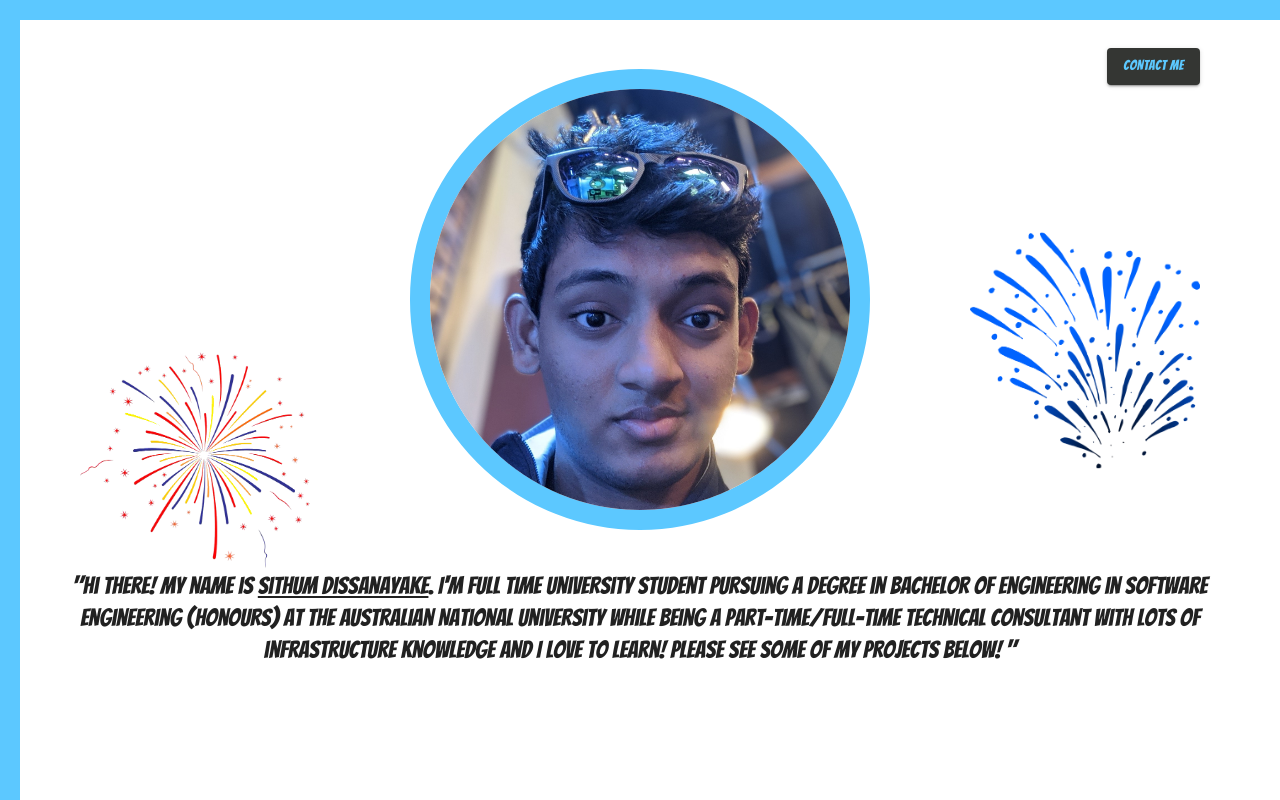
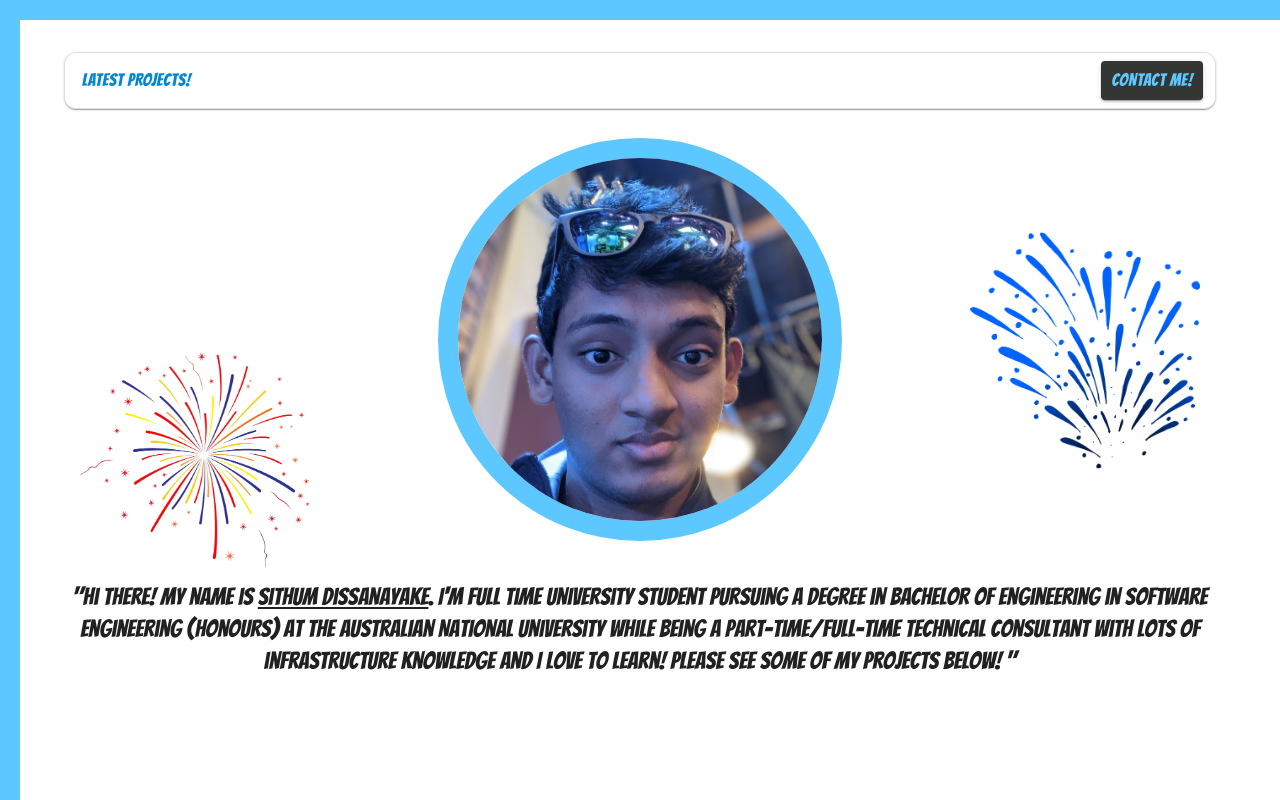
Before and after one commit to SithumDissanayake/mainWebsite, a React (Vite) app: page / in a window 1280 px wide. Shown: the top 800 px of the page. Built offline with nearby package versions, Linux system fonts and the light colour scheme.

Commit message:
[main] Fixing spacing, adding menubar

```diff
--- a/src/Blog.tsx
+++ b/src/Blog.tsx
@@ -5,6 +5,7 @@ import {createTheme, PaletteMode, ThemeProvider} from '@mui/material/styles';
 import MainContent from './components/MainContent';
 // import Latest from './components/Latest';
 import Footer from './components/Footer';
+import AppAppBar from "./components/AppAppBar.tsx";
 
 // import getBlogTheme from './theme/getBlogTheme';
 
@@ -73,6 +74,8 @@ export default function Blog() {
                     },
                 }}
             >
+                <AppAppBar />
+
                 <MainContent/>
                 {/*<Latest />*/}
             </Container>
--- a/src/components/AppAppBar.tsx
+++ b/src/components/AppAppBar.tsx
@@ -11,7 +11,6 @@ import MenuItem from '@mui/material/MenuItem';
 import Drawer from '@mui/material/Drawer';
 import MenuIcon from '@mui/icons-material/Menu';
 import CloseRoundedIcon from '@mui/icons-material/CloseRounded';
-import Sitemark from './SitemarkIcon.tsx';
 
 const StyledToolbar = styled(Toolbar)(({theme}) => ({
     display: 'flex',
@@ -34,33 +33,36 @@ export default function AppAppBar() {
         setOpen(newOpen);
     };
 
+    const handleScroll = () => {
+        const targetElement = document.getElementById('latestProjects');
+        if (targetElement) {
+            // Get the position of the element
+            const elementPosition = targetElement.getBoundingClientRect().top + window.pageYOffset;
+
+            // Set an offset (e.g., 100px more down from the center)
+            const offset = window.innerHeight / 2 - 200;
+
+            // Smoothly scroll to the element's position minus the offset
+            window.scrollTo({
+                top: elementPosition - offset,
+                behavior: 'smooth'
+            });
+        }
+    };
+
     return (
         <AppBar
             position="fixed"
-            sx={{boxShadow: 0, bgcolor: 'transparent', backgroundImage: 'none', mt: 10}}
+            sx={{boxShadow: 0, bgcolor: 'transparent', backgroundImage: 'none', mt: 6.5}}
         >
             <Container maxWidth="lg">
                 <StyledToolbar variant="dense" disableGutters>
                     <Box sx={{flexGrow: 1, display: 'flex', alignItems: 'center', px: 0}}>
-                        <Sitemark/>
                         <Box sx={{display: {xs: 'none', md: 'flex'}}}>
-                            <Button variant="text" color="info" size="small">
-                                Features
-                            </Button>
-                            <Button variant="text" color="info" size="small">
-                                Testimonials
-                            </Button>
-                            <Button variant="text" color="info" size="small">
-                                Highlights
-                            </Button>
-                            <Button variant="text" color="info" size="small">
-                                Pricing
-                            </Button>
-                            <Button variant="text" color="info" size="small" sx={{minWidth: 0}}>
-                                FAQ
-                            </Button>
-                            <Button variant="text" color="info" size="small" sx={{minWidth: 0}}>
-                                Blog
+                            <Button variant="text" color="info" size="small" onClick={handleScroll}
+                                    sx={{ fontSize: '1.10rem' }}
+                            >
+                                Latest Projects!
                             </Button>
                         </Box>
                     </Box>
@@ -71,11 +73,13 @@ export default function AppAppBar() {
                             alignItems: 'center',
                         }}
                     >
-                        <Button color="primary" variant="text" size="small">
-                            Sign in
-                        </Button>
-                        <Button color="primary" variant="contained" size="small">
-                            Sign up
+                        <Button color="primary"
+                                variant="contained"
+                                size="small"
+                                href="mailto:contact@sithumd.com?subject=🖐️ Hi Sithum, I'd like to hire you!"
+                                sx={{ fontSize: '1.10rem' }}
+                        >
+                            Contact Me!
                         </Button>
                     </Box>
                     <Box sx={{display: {sm: 'flex', md: 'none'}}}>
@@ -103,13 +107,13 @@ export default function AppAppBar() {
                                 <MenuItem>FAQ</MenuItem>
                                 <MenuItem>Blog</MenuItem>
                                 <MenuItem>
-                                    <Button color="primary" variant="contained" fullWidth>
-                                        Sign up
-                                    </Button>
-                                </MenuItem>
-                                <MenuItem>
-                                    <Button color="primary" variant="outlined" fullWidth>
-                                        Sign in
+                                    <Button
+                                        color="primary"
+                                        variant="outlined"
+                                        href="mailto:contact@sithumd.com?subject=🖐️ Hi Sithum, I'd like to hire you!"
+                                        fullWidth
+                                    >
+                                        Contact Me!
                                     </Button>
                                 </MenuItem>
                             </Box>
--- a/src/components/Footer.tsx
+++ b/src/components/Footer.tsx
@@ -13,7 +13,7 @@ function Copyright() {
     return (
         <Typography variant="body2" sx={{color: 'text.secondary', mt: 1}}>
             {'Copyright © '}
-            <Link color="text.secondary" href="https://mui.com/">
+            <Link color="text.secondary" href="https://sithumd.com/">
                 Sithum Dissanayake
             </Link>
             &nbsp;
--- a/src/components/MainContent.tsx
+++ b/src/components/MainContent.tsx
@@ -17,7 +17,6 @@ import studentsChoice from '../assets/studentsChoice.png';
 import me from '../assets/me.jpg';
 import left from '../assets/left.png';
 import right from '../assets/right.png';
-import Button from "@mui/material/Button";
 
 const cardData = [
     {
@@ -129,15 +128,6 @@ export default function MainContent() {
 
                 }}
             >
-                {/* Contact Me Button */}
-                <Button
-                    variant="contained"
-                    color="primary"
-                    sx={{position: 'absolute', top: 16, right: 16}}
-                    href="mailto:contact@sithumd.com?subject=🖐️ Hi Sithum, I'd like to hire you!"
-                >
-                    Contact Me
-                </Button>
 
                 {/* Left Image */}
                 <Box
@@ -175,11 +165,11 @@ export default function MainContent() {
                     src={me} // You can replace with your desired image
                     alt="Centered Image"
                     sx={{
-                        width: {xs: '80%', md: '40%'},
+                        width: {xs: '80%', md: '35%'},
                         border: '20px solid',
                         borderColor: '#5CC8FF',
                         borderRadius: '50%',
-                        marginTop: -15,
+                        marginTop: -5,
                         marginBottom: 5,
                     }}
                 />
@@ -199,7 +189,7 @@ export default function MainContent() {
                     boxShadow: 5, // Optional: Add shadow for a bit of depth
                 }}
             >
-            <div>
+            <div id={"latestProjects"}>
                 <Typography variant="h2" gutterBottom style={{ color: 'white' }}>
                     Latest Projects!
                 </Typography>
```
